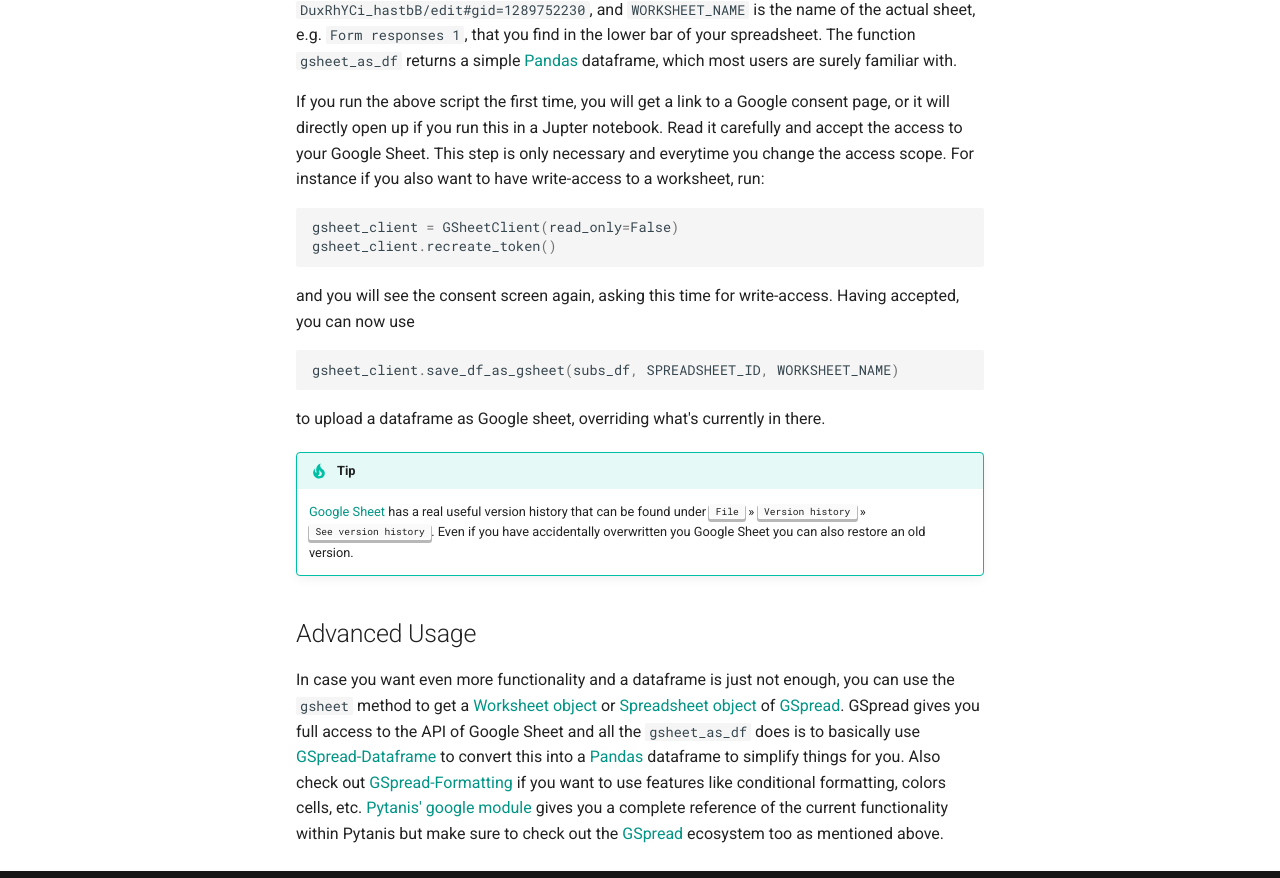
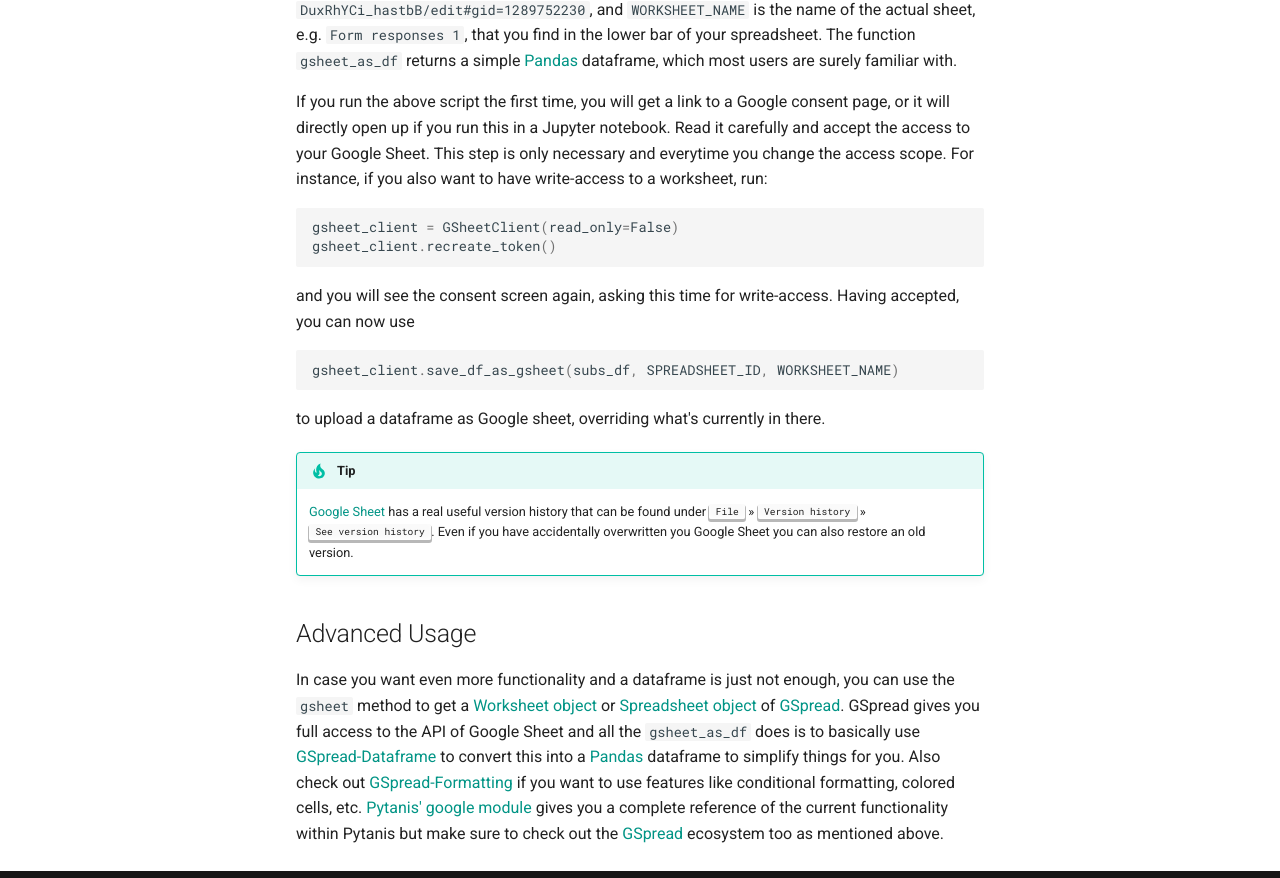
Before and after one commit to FlorianWilhelm/pytanis, an MkDocs documentation site: the page built from docs/usage/gsheet.md, in a window 1280 px wide and 1400 px high. Shown: the part 491-1369 px from the top of the window. Built offline with MkDocs 1.6.1 and Material for MkDocs 9.7.7, drawn with Linux system fonts in a browser that asks for light colours; comment, search, counter and statistics services are not loaded; the version menu is left out.

Commit message:
Fix some typos

````diff
--- a/docs/usage/gsheet.md
+++ b/docs/usage/gsheet.md
@@ -14,8 +14,8 @@ and `WORKSHEET_NAME` is the name of the actual sheet, e.g. `Form responses 1`, t
 spreadsheet. The function `gsheet_as_df` returns a simple [Pandas] dataframe, which most users are surely familiar with.
 
 If you run the above script the first time, you will get a link to a Google consent page, or it will directly open up if you run
-this in a Jupter notebook. Read it carefully and accept the access to your Google Sheet. This step is only necessary and
-everytime you change the access scope. For instance if you also want to have write-access to a worksheet, run:
+this in a Jupyter notebook. Read it carefully and accept the access to your Google Sheet. This step is only necessary and
+everytime you change the access scope. For instance, if you also want to have write-access to a worksheet, run:
 ```python
 gsheet_client = GSheetClient(read_only=False)
 gsheet_client.recreate_token()
@@ -36,7 +36,7 @@ to upload a dataframe as Google sheet, overriding what's currently in there.
 In case you want even more functionality and a dataframe is just not enough, you can use the `gsheet` method to get a
 [Worksheet object] or [Spreadsheet object] of [GSpread]. GSpread gives you full access to the API of Google Sheet and
 all the `gsheet_as_df` does is to basically use [GSpread-Dataframe] to convert this into a [Pandas] dataframe to simplify
-things for you. Also check out [GSpread-Formatting] if you want to use features like conditional formatting, colors cells, etc.
+things for you. Also check out [GSpread-Formatting] if you want to use features like conditional formatting, colored cells, etc.
 [Pytanis' google module] gives you a complete reference of the current functionality within Pytanis but make sure to check
 out the [GSpread] ecosystem too as mentioned above.
 
````
